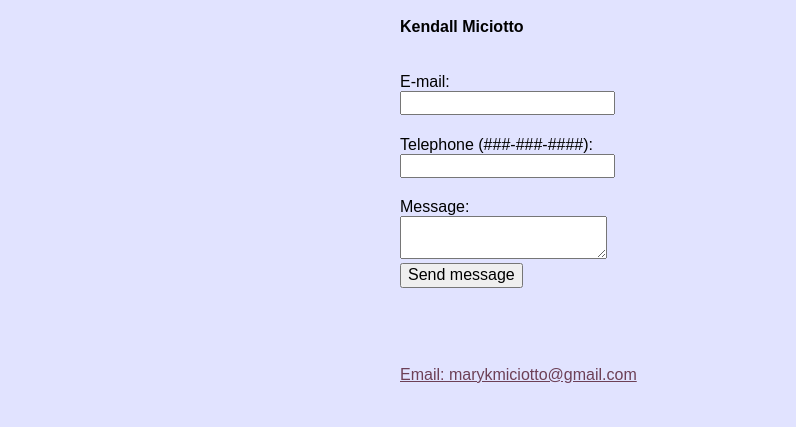
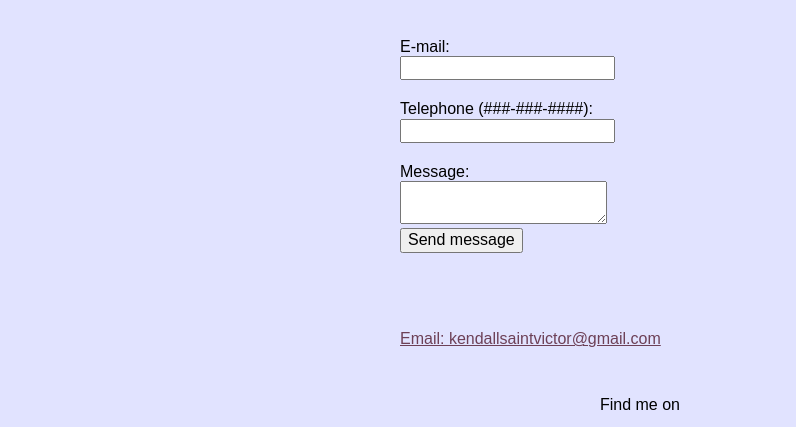
Before and after one commit to kendall0m/website-portfolio, a plain HTML site: page contact.html in a window 1280 px wide. Shown: the part 230-657 px from the top of the page, without its empty margins (0-796 px from the left). Drawn offline with nearby package versions, Linux system fonts and the light colour scheme.

Commit message:
corrected email

```diff
--- a/contact.html
+++ b/contact.html
@@ -35,8 +35,6 @@
     <div class="contactme">
     <h1> Contact Me </h1>
 
-    <p><b>Kendall Miciotto</b></p>
-
     <br>
 
     <form action="contact-form-action" method="post" id="contact-form">
@@ -55,7 +53,7 @@
 
 
     <br>
-    <a href="marykmiciotto@gmail.com">Email: marykmiciotto@gmail.com</a>
+    <a href="kendallsaintvictor@gmail.com">Email: kendallsaintvictor@gmail.com</a>
 
     <br>
     </div>
```
Also changed, not shown: about.html (+1 -1 lines).
